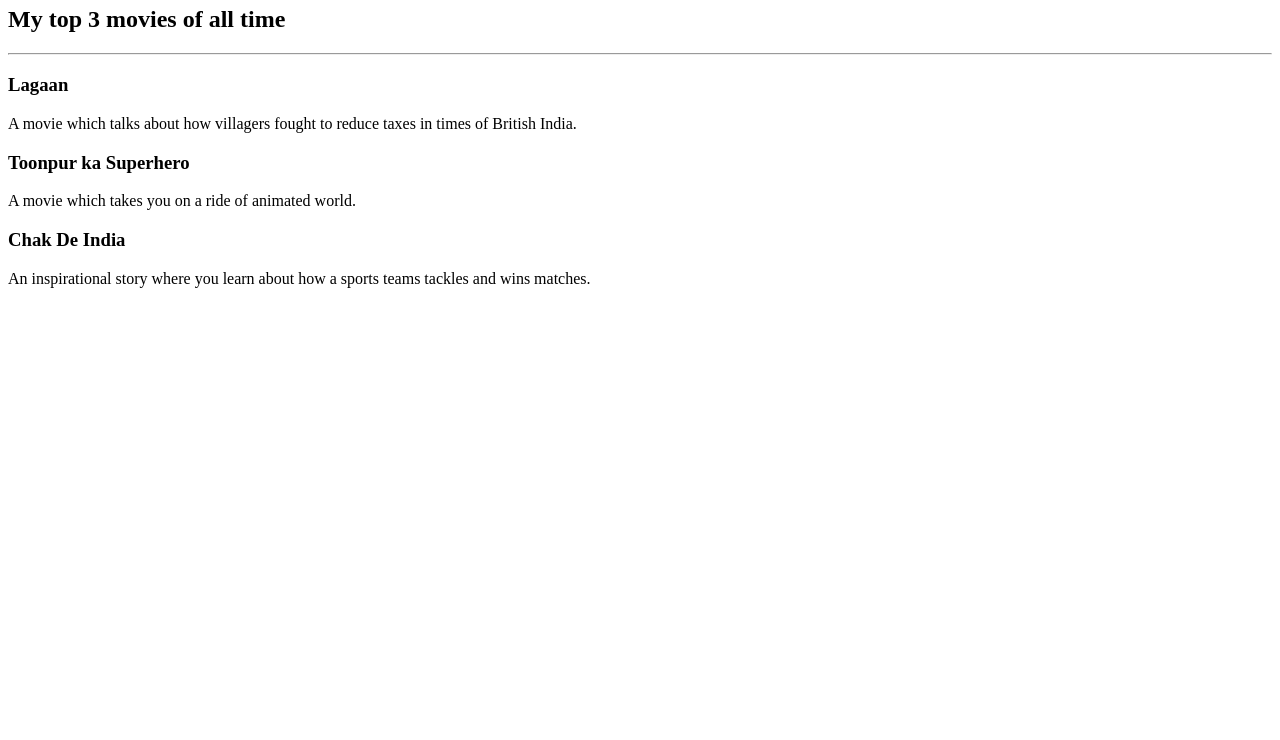
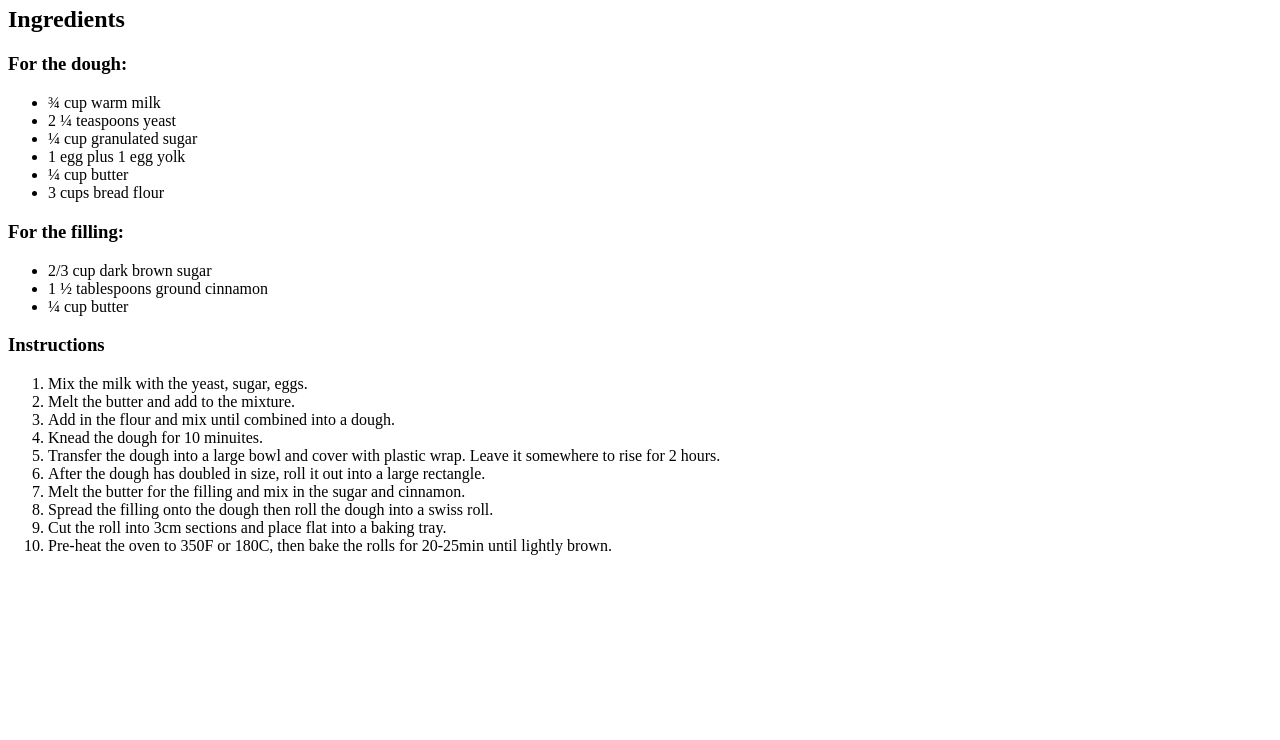
Before and after one commit to simrananand-2-11/AngelaYuFullStackCourseUdemy, a plain HTML site: page index.html in a window 1280 px wide. Shown: the part 60-800 px from the top of the page. Drawn offline with Linux system fonts and the light colour scheme.

Commit message:
List elements

```diff
--- a/index.html
+++ b/index.html
@@ -1,10 +1,35 @@
-<!-- Write your code below -->
-<h1>The best movies according to Simran</h1>
-<h2>My top 3 movies of all time</h2>
-<hr />
-<h3>Lagaan</h3>
-<p>A movie which talks about how villagers fought to reduce taxes in times of British India.</p>
-<h3>Toonpur ka Superhero</h3>
-<p>A movie which takes you on a ride of animated world.</p>
-<h3>Chak De India</h3>
-<p>An inspirational story where you learn about how a sports teams tackles and wins matches.</p>
+<h1>Angela's Cinnamon Roll Recipe</h1>
+
+<h2>Ingredients</h2>
+
+<h3>For the dough:</h3>
+<ul>
+<li>¾ cup warm milk</li>
+<li>2 ¼ teaspoons yeast </li>
+<li>¼ cup granulated sugar</li>
+<li>1 egg plus 1 egg yolk</li>
+<li>¼ cup butter</li>
+<li>3 cups bread flour</li>
+</ul>
+
+<h3>For the filling:</h3>
+<ul>
+<li>2/3 cup dark brown sugar</li>
+<li>1 ½ tablespoons ground cinnamon</li>
+<li>¼ cup butter</li>
+</ul>
+
+<h3>Instructions</h3>
+
+<ol>
+<li>Mix the milk with the yeast, sugar, eggs.</li>
+<li>Melt the butter and add to the mixture.</li>
+<li>Add in the flour and mix until combined into a dough.</li>
+<li>Knead the dough for 10 minuites.</li>
+<li>Transfer the dough into a large bowl and cover with plastic wrap. Leave it somewhere to rise for 2 hours.</li>
+<li>After the dough has doubled in size, roll it out into a large rectangle.</li>
+<li>Melt the butter for the filling and mix in the sugar and cinnamon.</li>
+<li>Spread the filling onto the dough then roll the dough into a swiss roll.</li>
+<li>Cut the roll into 3cm sections and place flat into a baking tray.</li>
+<li>Pre-heat the oven to 350F or 180C, then bake the rolls for 20-25min until lightly brown.</li>
+</ol>
```
